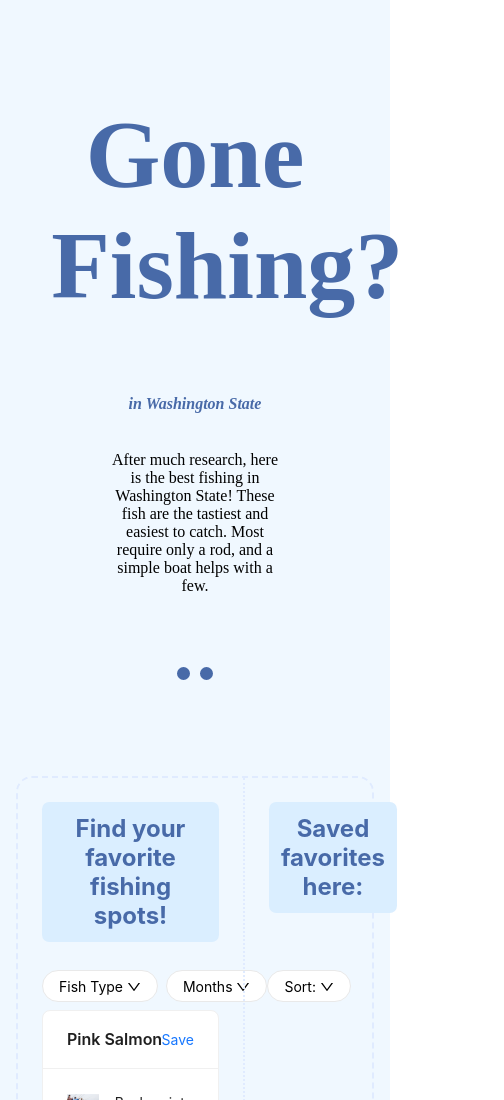
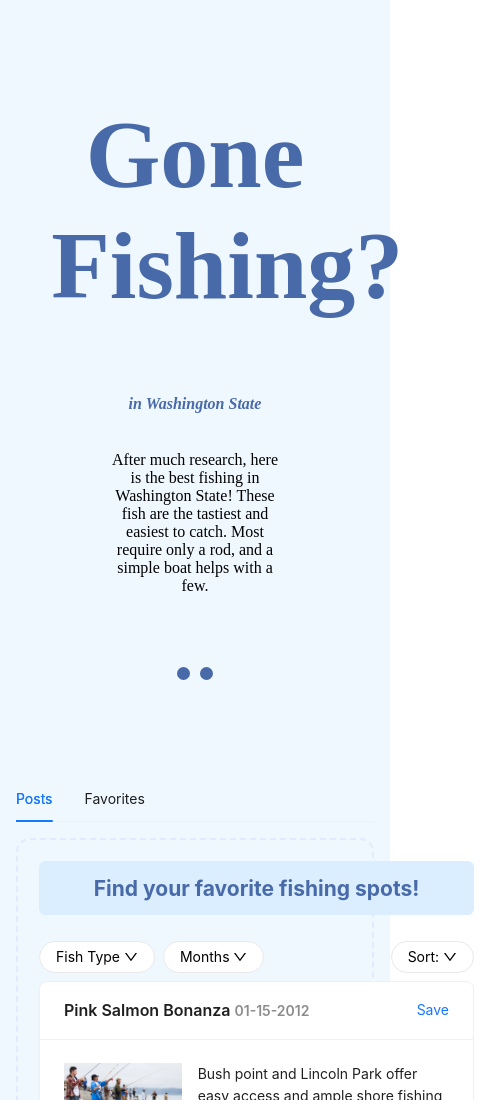
Before and after one commit to wontonwindmill/development_uiux, a React (Create React App) app in the folder fish-spots/: page / in a window 390 px wide. Shown: the top 1100 px of the page, 504 px wide, since content can reach past the window. Built offline with nearby package versions, Linux system fonts and the light colour scheme.

Commit message:
mobile friednly

```diff
--- a/fish-spots/src/App.js
+++ b/fish-spots/src/App.js
@@ -1,20 +1,8 @@
-import logo from './logo.svg';
 import './App.css';
-import {
-  DownOutlined
-} from '@ant-design/icons';
-import { Card, Space, Image, Flex, Row, Col, Typography, Tag, Divider, Button, Dropdown, Checkbox } from 'antd';
+import { Checkbox, Tabs } from 'antd';
 import { useState, useEffect } from 'react';
-const { Meta } = Card;
-
-const { Text } = Typography;
-
-const onChange = (e) => {
-  console.log(`checked = ${e.target.checked}`);
-};
-const handleChecked = (month, checked, value) => {
-  console.log(`Month ${month} is ${checked} with ${value}`)
-}
+import Favorites from './components/Favorites';
+import Posts from './components/Posts';
 
 const sort_categories= [
   {
@@ -26,6 +14,7 @@ const sort_categories= [
     key: 'oldest'
   },
 ]
+
 
 
 function convertDateFormat(dateString) {
@@ -195,6 +184,20 @@ function App() {
   const [ favorites, setFavorites ] = useState([]);
   const [ fishFilters, setFishFilters ] = useState(["trout", "salmon", "perch", "squid", "rockfish", "bottomfish", "crustacean","smelt"]);
   const [ monthFilters, setMonthFilters ] = useState(["January", "February", "March", "April", "May", "June", "July", "August", "September", "October", "November", "December"]);
+
+  const [isDesktop, setDesktop] = useState(window.innerWidth > 1450);
+
+  const updateMedia = () => {
+    setDesktop(window.innerWidth > 900);
+  };
+
+  useEffect(() => {
+    window.addEventListener("resize", updateMedia);
+    updateMedia()
+    return () => window.removeEventListener("resize", updateMedia);
+  });
+
+
   const filter = () => {
     var copy_posts = [].concat(posts_data);
     const filtered = copy_posts.filter((post) => {
@@ -264,6 +267,46 @@ function App() {
     }
   }
 
+
+
+
+
+
+  const sortPosts = (e) => {
+    console.log("sorting");
+    const sorted_posts = [].concat(posts).sort(function(a,b){
+      // Turn your strings into dates, and then subtract them
+      // to get a value that is either negative, positive, or zero.
+      if(e.key == "latest"){
+        return new Date(convertDateFormat(b.date_posted)) - new Date(convertDateFormat(a.date_posted));
+      }else if(e.key == "oldest"){
+        return new Date(convertDateFormat(a.date_posted)) -  new Date(convertDateFormat(b.date_posted));
+      }
+
+    });
+    setPosts(sorted_posts);
+  }
+  function hasObjectWithId(list, id) {
+    console.log(list)
+    console.log(id)
+    console.log(`Some stuff ${list.find(item => item.id == id)}`)
+    return list.find(item => item.id == id) !== undefined;
+  }
+  const addFavorite = (item) => {
+    setFavorites((favorites) =>
+      {
+        var copy_favorites = [].concat(favorites);
+        if(!hasObjectWithId(copy_favorites, item.id)){
+          copy_favorites.push(item);
+        }
+        return copy_favorites;
+      });
+  }
+  const removeFavorite = (item) => {
+    var copy_favorites = [].concat(favorites);
+    const output = copy_favorites.filter(fav => fav.id !== item.id)
+    setFavorites(output)
+  }
 
   const fish_categories= [
     {
@@ -350,42 +393,25 @@ function App() {
     },
   ];
 
+  const tabs_content= [
+    {
+      key: '1',
+      label: 'Posts',
+      children:
+        <div className='body'>
+          <Posts posts={posts} fish_categories={fish_categories} months={months} sort_categories={sort_categories} sortPosts={sortPosts} addFavorite={addFavorite}/>
+        </div>,
 
-  const sortPosts = (e) => {
-    console.log("sorting");
-    const sorted_posts = [].concat(posts).sort(function(a,b){
-      // Turn your strings into dates, and then subtract them
-      // to get a value that is either negative, positive, or zero.
-      if(e.key == "latest"){
-        return new Date(convertDateFormat(b.date_posted)) - new Date(convertDateFormat(a.date_posted));
-      }else if(e.key == "oldest"){
-        return new Date(convertDateFormat(a.date_posted)) -  new Date(convertDateFormat(b.date_posted));
-      }
-
-    });
-    setPosts(sorted_posts);
-  }
-  function hasObjectWithId(list, id) {
-    console.log(list)
-    console.log(id)
-    console.log(`Some stuff ${list.find(item => item.id == id)}`)
-    return list.find(item => item.id == id) !== undefined;
-  }
-  const addFavorite = (item) => {
-    setFavorites((favorites) =>
-      {
-        var copy_favorites = [].concat(favorites);
-        if(!hasObjectWithId(copy_favorites, item.id)){
-          copy_favorites.push(item);
-        }
-        return copy_favorites;
-      });
-  }
-  const removeFavorite = (item) => {
-    var copy_favorites = [].concat(favorites);
-    const output = copy_favorites.filter(fav => fav.id !== item.id)
-    setFavorites(output)
-  }
+    },
+    {
+      key: '2',
+      label: 'Favorites',
+      children:
+        <div className='body'>
+          <Favorites favorites={favorites} removeFavorite={removeFavorite}/>
+        </div>
+    },
+  ];
 
   return (
     <div className="app">
@@ -394,113 +420,23 @@ function App() {
         <p>After much research, here is the best fishing in Washington State! These fish are the tastiest and easiest to catch. Most require only a rod, and a simple boat helps with a few.</p>
       </div>
       <hr/>
-      <div className="body">
-        <div className="posts">
-          <Space direction="vertical"  style={{ display: 'flex' }}>
-            <h2>Find your favorite fishing spots!</h2>
-            <div className="filter-sort">
-              <Space direction="horizontal">
-                <Dropdown
-                  menu={{
-                    items: fish_categories,
-                  }}
-                  trigger={['click']}
-                >
-                  <button className="button">Fish Type <DownOutlined/></button>
-                </Dropdown>
-                <Dropdown menu={{items: months}} trigger={['click']}>
-                  <button className="button">Months <DownOutlined/></button>
-                </Dropdown>
-              </Space>
-              <Dropdown
-                menu={{
-                  items: sort_categories,
-                  selectable: true,
-                  defaultSelectedKeys: ['latest'],
-                  onClick: sortPosts
-                }}
-                trigger={['click']}
-              >
-                  <button className="button">Sort: <DownOutlined/></button>
-              </Dropdown>
-            </div>
 
+      {isDesktop ? (
+        <div className="body">
+          <div className="body-section">
+            <Posts posts={posts} fish_categories={fish_categories} months={months} sort_categories={sort_categories} sortPosts={sortPosts} addFavorite={addFavorite}/>
+          </div>
+          <hr className="divider"/>
+          <div className="body-section">
+            <Favorites favorites={favorites} removeFavorite={removeFavorite}/>
+          </div>
+        </div>
+      ) : (
+        <div>
+          <Tabs defaultActiveKey="1" items={tabs_content}/>
+        </div>
+      )}
 
-            {posts.map((item) =>(
-              <Card
-                className="card"
-                title={<p>{item.title+" "}<Text type='secondary'>{item.date_posted}</Text></p>}
-                description={item.date_posted}
-                extra=
-                  {
-                    <a onClick={(e) => {e.preventDefault(); addFavorite(item);}} href="#">Save</a>
-                  }
-                >
-                <Row gutter={16}>
-                  <Col className="gutter-row" span={8}>
-                      <div>
-                        <Image
-                          src={item.image}
-                        />
-                        <Text type="secondary">{"("+item.image_credit+")"}</Text>
-                      </div>
-                      <div>
-                        <h4>Fish Species: </h4>
-                        {item.fish_types.map((type) => <Tag color="volcano">{type}</Tag>)}
-                      </div>
-                  </Col>
-                  <Col className="gutter-row" span={16}>
-                    <p className="description">{item.description}</p>
-                    <h4>Locations: </h4>
-                    {item.locations.map((location) => <Tag color="geekblue">{location}</Tag>)}
-                    <h4>Months:</h4>
-                    {item.months.map((month) => <Tag color="green">{month}</Tag>)}
-                  </Col>
-                </Row>
-              </Card>
-            ))}
-          </Space>
-        </div>
-        <hr className="divider"/>
-        <div className="favorites">
-          <h2>Saved favorites here:</h2>
-          <Space direction="vertical"  style={{ display: 'flex' }}>
-            {favorites.map((item) =>(
-              <Card
-                className="card"
-                title={<p>{item.title+" "}<Text type='secondary'>{item.date_posted}</Text></p>}
-                description={item.date_posted}
-                extra=
-                  {
-                    <a onClick={(e) => {e.preventDefault(); removeFavorite(item);}} href="#">Delete</a>
-                  }
-                >
-                <Row gutter={16}>
-                  <Col className="gutter-row" span={8}>
-                      <div>
-                        <Image
-                          src={item.image}
-                        />
-                        <Text type="secondary">{"("+item.image_credit+")"}</Text>
-                      </div>
-                      <div>
-                        <h4>Fish Species: </h4>
-                        {item.fish_types.map((type) => <Tag color="volcano">{type}</Tag>)}
-                      </div>
-                  </Col>
-                  <Col className="gutter-row" span={16}>
-                    <p className="description">{item.description}</p>
-                    <h4>Locations: </h4>
-                    {item.locations.map((location) => <Tag color="geekblue">{location}</Tag>)}
-                    <h4>Months:</h4>
-                    {item.months.map((month) => <Tag color="green">{month}</Tag>)}
-                  </Col>
-                </Row>
-              </Card>
-            ))}
-          </Space>
-        </div>
-      </div>
     </div>
   );
 }
--- /dev/null
+++ b/fish-spots/src/components/Favorites.js
@@ -0,0 +1,45 @@
+import { Card, Space, Image, Row, Col, Tag, Typography } from 'antd';
+
+const { Text } = Typography;
+
+export default function Favorites(props){
+    return (
+
+            <Space className="posts-container" direction="vertical"  style={{ display: 'flex' }}>
+                <h2>Saved favorites here:</h2>
+                {props.favorites.map((item) =>(
+                <Card
+                  className="card"
+                  title={<p>{item.title+" "}<Text type='secondary'>{item.date_posted}</Text></p>}
+                  description={item.date_posted}
+                  extra=
+                    {
+                      <a onClick={(e) => {e.preventDefault(); props.removeFavorite(item);}} href="#">Delete</a>
+                    }
+                  >
+                  <Row gutter={16}>
+                    <Col className="gutter-row" span={8}>
+                        <div>
+                          <Image
+                            src={item.image}
+                          />
+                          <Text type="secondary">{"("+item.image_credit+")"}</Text>
+                        </div>
+                        <div>
+                          <h4>Fish Species: </h4>
+                          {item.fish_types.map((type) => <Tag color="volcano">{type}</Tag>)}
+                        </div>
+                    </Col>
+                    <Col className="gutter-row" span={16}>
+                      <p className="description">{item.description}</p>
+                      <h4>Locations: </h4>
+                      {item.locations.map((location) => <Tag color="geekblue">{location}</Tag>)}
+                      <h4>Months:</h4>
+                      {item.months.map((month) => <Tag color="green">{month}</Tag>)}
+                    </Col>
+                  </Row>
+                </Card>
+              ))}
+            </Space>
+        )
+}
--- /dev/null
+++ b/fish-spots/src/components/Posts.js
@@ -0,0 +1,80 @@
+import {
+    DownOutlined
+} from '@ant-design/icons';
+
+import { Card, Space, Image, Flex, Row, Col, Typography, Tag, Divider, Button, Dropdown, Checkbox } from 'antd';
+
+const { Text } = Typography;
+
+
+
+export default function Posts(props){
+    return (
+          <Space className="posts-container" direction="vertical"  style={{ display: 'flex' }}>
+            <h2>Find your favorite fishing spots!</h2>
+            <div className="filter-sort">
+              <Space direction="horizontal">
+                <Dropdown
+                  menu={{
+                    items: props.fish_categories,
+                  }}
+                  trigger={['click']}
+                >
+                  <button className="button">Fish Type <DownOutlined/></button>
+                </Dropdown>
+                <Dropdown menu={{items: props.months}} trigger={['click']}>
+                  <button className="button">Months <DownOutlined/></button>
+                </Dropdown>
+              </Space>
+              <Dropdown
+                menu={{
+                  items: props.sort_categories,
+                  selectable: true,
+                  defaultSelectedKeys: ['latest'],
+                  onClick: props.sortPosts
+                }}
+                trigger={['click']}
+              >
+                  <button className="button">Sort: <DownOutlined/></button>
+              </Dropdown>
+            </div>
+
+
+            {props.posts.map((item) =>(
+              <Card
+                className="card"
+                title={<p>{item.title+" "}<Text type='secondary'>{item.date_posted}</Text></p>}
+                description={item.date_posted}
+                extra=
+                  {
+                    <a onClick={(e) => {e.preventDefault(); props.addFavorite(item);}} href="#">Save</a>
+                  }
+                >
+                <Row gutter={16}>
+                  <Col className="gutter-row" span={8}>
+                      <div>
+                        <Image
+                          src={item.image}
+                        />
+                        <Text type="secondary">{"("+item.image_credit+")"}</Text>
+                      </div>
+                      <div>
+                        <h4>Fish Species: </h4>
+                        {item.fish_types.map((type) => <Tag color="volcano">{type}</Tag>)}
+                      </div>
+                  </Col>
+                  <Col className="gutter-row" span={16}>
+                    <p className="description">{item.description}</p>
+                    <h4>Locations: </h4>
+                    {item.locations.map((location) => <Tag color="geekblue">{location}</Tag>)}
+                    <h4>Months:</h4>
+                    {item.months.map((month) => <Tag color="green">{month}</Tag>)}
+                  </Col>
+                </Row>
+              </Card>
+            ))}
+          </Space>
+
+    )
+
+}
```
Also changed, not shown: fish-spots/src/App.css (+3 -5 lines).
